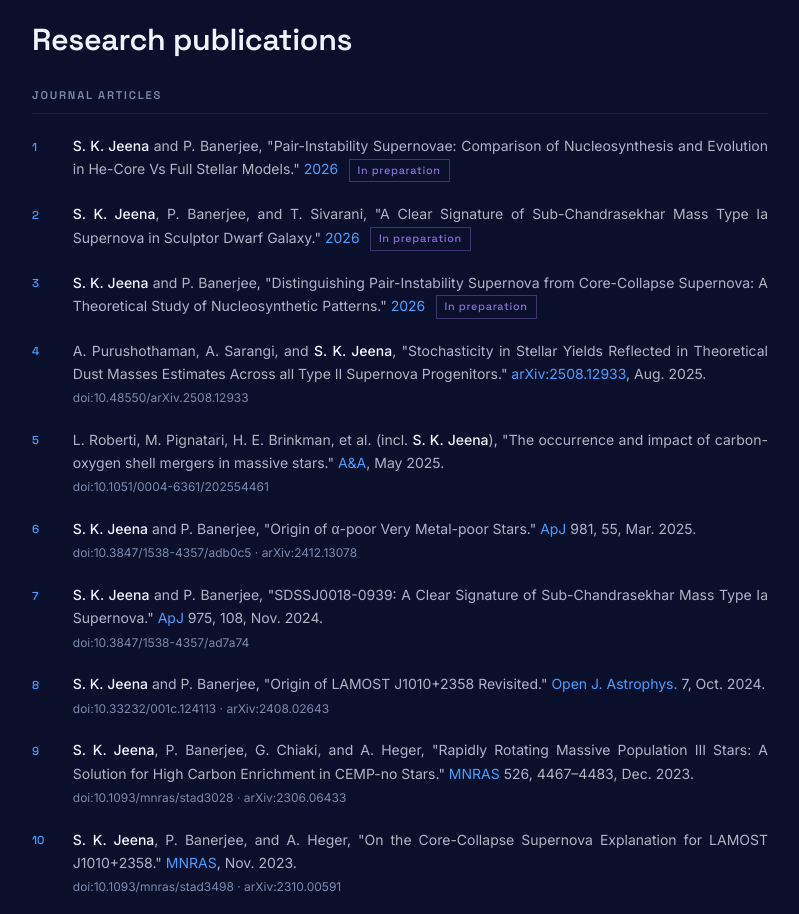
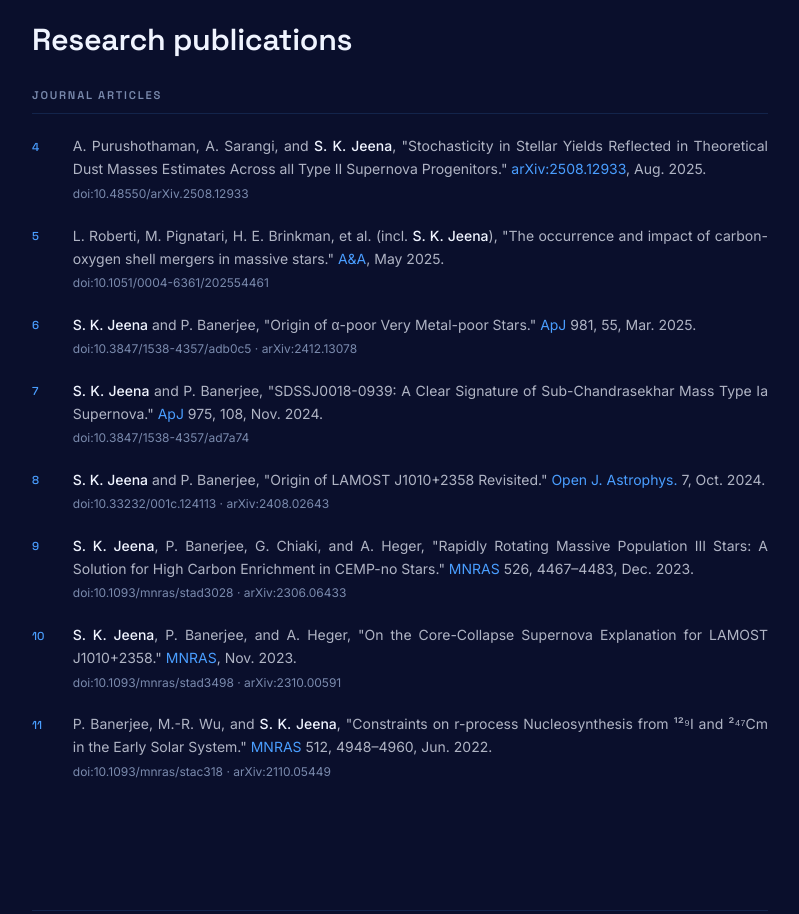
Before and after one commit to JeenaSK/JeenaSK.github.io, a plain HTML site: page index.html in a window 1280 px wide. Shown: the part 5220-6134 px from the top of the page, without its empty margins (240-1039 px from the left). Drawn offline with Linux system fonts and the light colour scheme.

Commit message:
Remove journal articles from publications list
Removed several journal article entries from the publications section.

```diff
--- a/index.html
+++ b/index.html
@@ -331,9 +331,6 @@
 
     <div class="pub-block">
       <h3>Journal articles</h3>
-      <div class="pub-item"><span class="pub-num">1</span><div class="pub-text"><strong>S. K. Jeena</strong> and P. Banerjee, "Pair-Instability Supernovae: Comparison of Nucleosynthesis and Evolution in He-Core Vs Full Stellar Models." <em>2026</em> <span class="pub-tag prep">In preparation</span></div></div>
-      <div class="pub-item"><span class="pub-num">2</span><div class="pub-text"><strong>S. K. Jeena</strong>, P. Banerjee, and T. Sivarani, "A Clear Signature of Sub-Chandrasekhar Mass Type Ia Supernova in Sculptor Dwarf Galaxy." <em>2026</em> <span class="pub-tag prep">In preparation</span></div></div>
-      <div class="pub-item"><span class="pub-num">3</span><div class="pub-text"><strong>S. K. Jeena</strong> and P. Banerjee, "Distinguishing Pair-Instability Supernova from Core-Collapse Supernova: A Theoretical Study of Nucleosynthetic Patterns." <em>2026</em> <span class="pub-tag prep">In preparation</span></div></div>
       <div class="pub-item"><span class="pub-num">4</span><div class="pub-text">A. Purushothaman, A. Sarangi, and <strong>S. K. Jeena</strong>, "Stochasticity in Stellar Yields Reflected in Theoretical Dust Masses Estimates Across all Type II Supernova Progenitors." <em>arXiv:2508.12933</em>, Aug. 2025.<div class="pub-doi"><a href="https://doi.org/10.48550/arXiv.2508.12933" target="_blank">doi:10.48550/arXiv.2508.12933</a></div></div></div>
       <div class="pub-item"><span class="pub-num">5</span><div class="pub-text">L. Roberti, M. Pignatari, H. E. Brinkman, et al. (incl. <strong>S. K. Jeena</strong>), "The occurrence and impact of carbon-oxygen shell mergers in massive stars." <em>A&amp;A</em>, May 2025.<div class="pub-doi"><a href="https://doi.org/10.1051/0004-6361/202554461" target="_blank">doi:10.1051/0004-6361/202554461</a></div></div></div>
       <div class="pub-item"><span class="pub-num">6</span><div class="pub-text"><strong>S. K. Jeena</strong> and P. Banerjee, "Origin of α-poor Very Metal-poor Stars." <em>ApJ</em> 981, 55, Mar. 2025.<div class="pub-doi"><a href="https://doi.org/10.3847/1538-4357/adb0c5" target="_blank">doi:10.3847/1538-4357/adb0c5</a> · arXiv:2412.13078</div></div></div>
```
